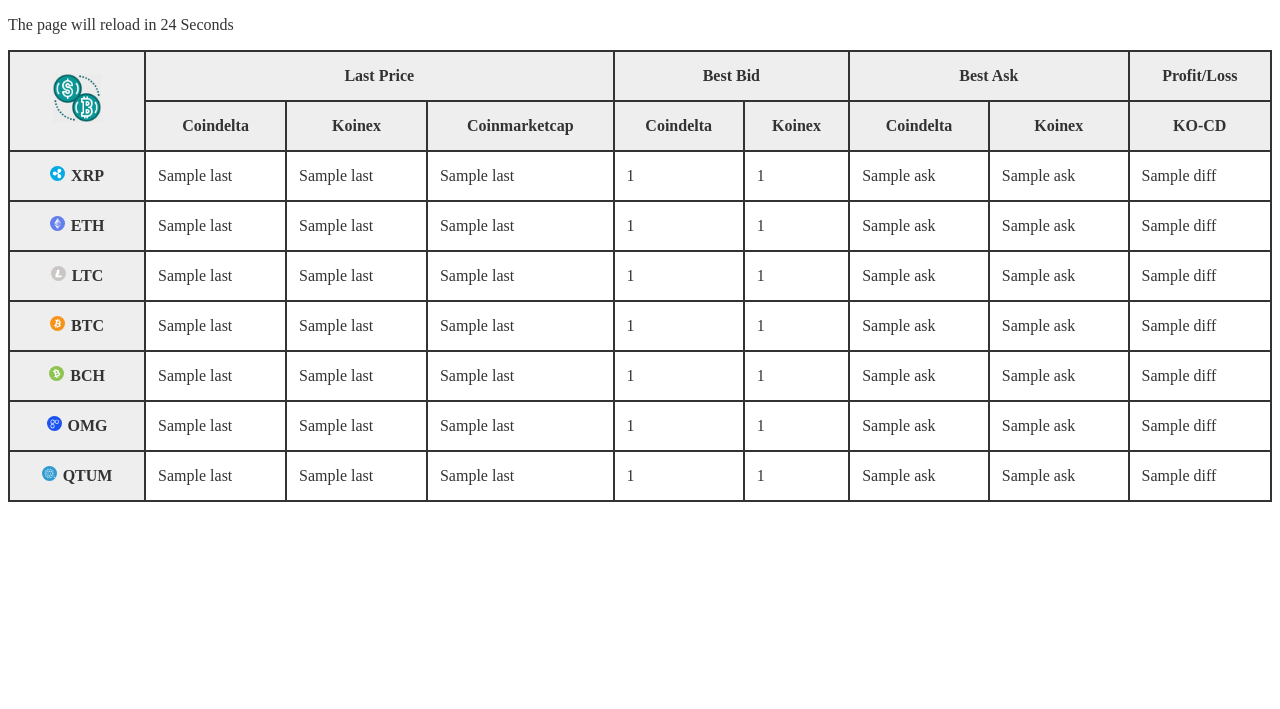
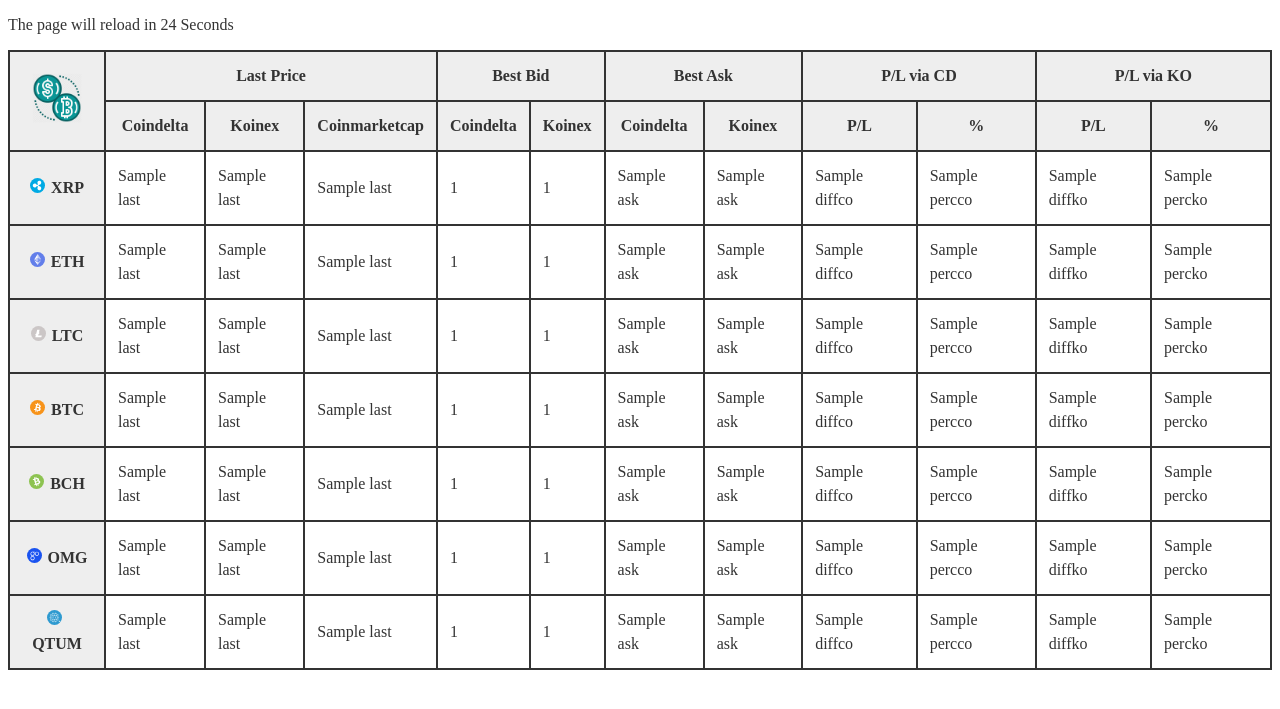
Before and after one commit to rahul3103/crypto, a Flask app: template templates/index.html in a window 1280 px wide. Shown: the top 709 px of the page. Run offline with Flask 2, Linux system fonts and the light colour scheme; the template is opened without the code that fills it: most values are stand-ins (such as "Sample title", 1, 10 or a date in 2020).

Commit message:
new calculation

```diff
--- a/extractors.py
+++ b/extractors.py
@@ -36,6 +36,10 @@ def data_collector():
                     }
 
     for coin in ['xrp', 'eth', 'ltc', 'btc', 'bch']:
-        coin_data[coin]['diff'] = round(coin_data[coin]['koinex']['bid']-coin_data[coin]['coindelta']['ask'], 2)
+        coin_data[coin]['diffco'] = round(coin_data[coin]['koinex']['bid']-coin_data[coin]['coindelta']['ask'], 2)
+        coin_data[coin]['percco'] = round(((100/coin_data[coin]['coindelta']['ask'])*coin_data[coin]['koinex']['bid'])-100, 4)
+        coin_data[coin]['diffko'] = round(coin_data[coin]['coindelta']['bid']-coin_data[coin]['koinex']['ask'], 2)
+        coin_data[coin]['percko'] = round(((100/coin_data[coin]['koinex']['ask'])*coin_data[coin]['coindelta']['bid'])-100, 4)
+
 
     return coin_data
--- a/templates/index.html
+++ b/templates/index.html
@@ -18,7 +18,8 @@
         <th colspan="3" scope="colgroup">Last Price</th>
         <th colspan="2" scope="colgroup">Best Bid</th>
         <th colspan="2" scope="colgroup">Best Ask</th>
-        <th colspan="1" scope="colgroup">Profit/Loss</th>
+        <th colspan="2" scope="colgroup">P/L via CD</th>
+        <th colspan="2" scope="colgroup">P/L via KO</th>
       </tr>
       <tr>
         <th scope="col">Coindelta</th>
@@ -28,7 +29,10 @@
         <th scope="col">Koinex</th>
         <th scope="col">Coindelta</th>
         <th scope="col">Koinex</th>
-        <th scope="col">KO-CD</th>
+        <th scope="col">P/L</th>
+        <th scope="col">%</th>
+        <th scope="col">P/L</th>
+        <th scope="col">%</th>
       </tr>
       {% set coins = ['xrp', 'eth', 'ltc', 'btc', 'bch', 'omg', 'qtum'] %}
       {% for coin in coins %}
@@ -41,7 +45,10 @@
           <td>{% if data[coin]['koinex'] %} {{ data[coin]['koinex']['bid'] }} {% endif %}</td>
           <td>{{ data[coin]['coindelta']['ask'] }}</td>
           <td>{% if data[coin]['koinex'] %} {{ data[coin]['koinex']['ask'] }} {% endif %}</td>
-          <td>{{ data[coin]['diff'] }}</td>
+          <td>{{ data[coin]['diffco'] }}</td>
+          <td>{{ data[coin]['percco'] }}</td>
+          <td>{{ data[coin]['diffko'] }}</td>
+          <td>{{ data[coin]['percko'] }}</td>
         </tr>
       {% endfor %}
     </table>
```
